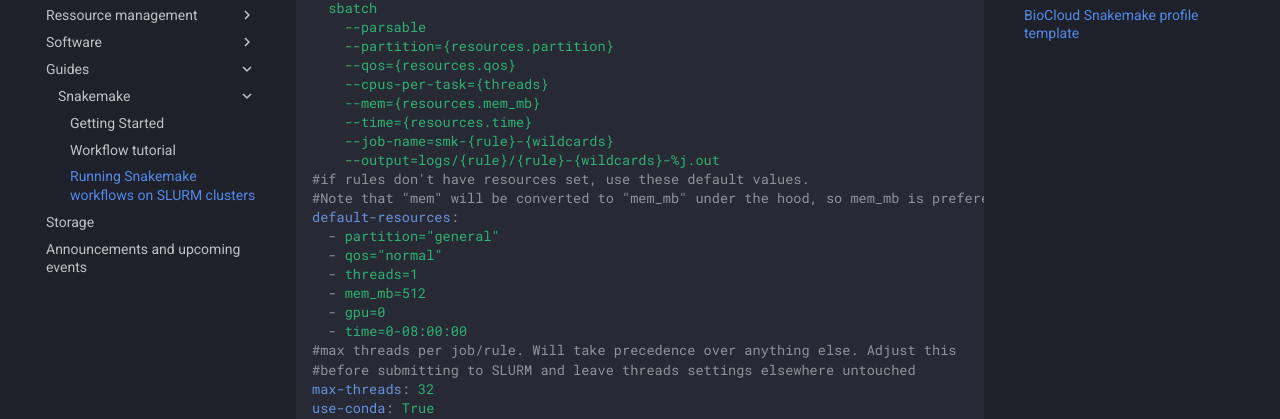
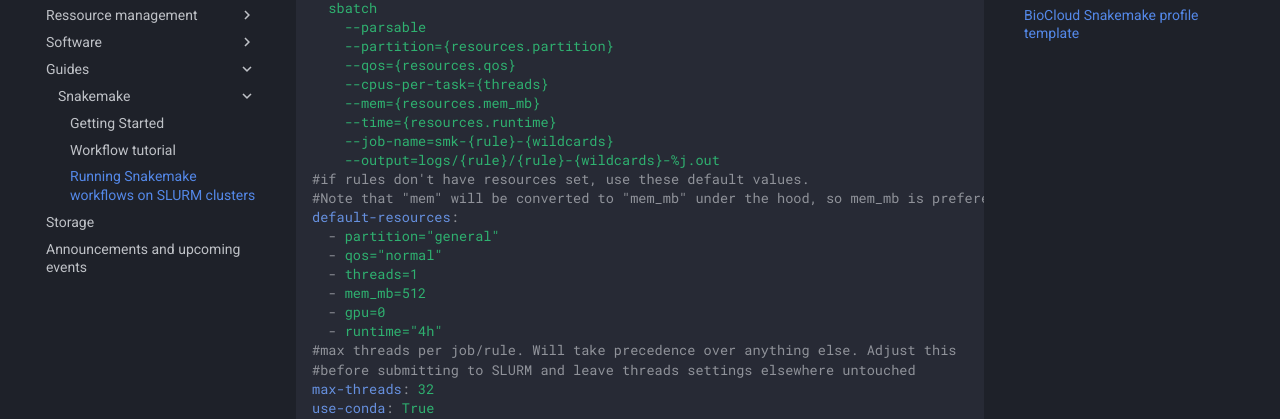
Before and after one commit to cmc-aau/hpc-docs, an MkDocs documentation site: the page built from docs/guides/snakemake/biocloud.md, in a window 1280 px wide and 900 px high, scrolled down 1979 px. Shown: the part 147-566 px from the top of the window. Built offline with MkDocs 1.6.1 and Material for MkDocs 9.7.7, drawn with Linux system fonts in a browser that asks for light colours; comment, search, counter and statistics services are not loaded.

Commit message:
time format

```diff
--- a/docs/guides/snakemake/biocloud.md
+++ b/docs/guides/snakemake/biocloud.md
@@ -60,7 +60,7 @@ cluster:
     --qos={resources.qos}
     --cpus-per-task={threads}
     --mem={resources.mem_mb}
-    --time={resources.time}
+    --time={resources.runtime}
     --job-name=smk-{rule}-{wildcards}
     --output=logs/{rule}/{rule}-{wildcards}-%j.out
 #if rules don't have resources set, use these default values.
@@ -71,7 +71,7 @@ default-resources:
   - threads=1
   - mem_mb=512
   - gpu=0
-  - time=0-08:00:00
+  - runtime="4h"
 #max threads per job/rule. Will take precedence over anything else. Adjust this
 #before submitting to SLURM and leave threads settings elsewhere untouched
 max-threads: 32
```
